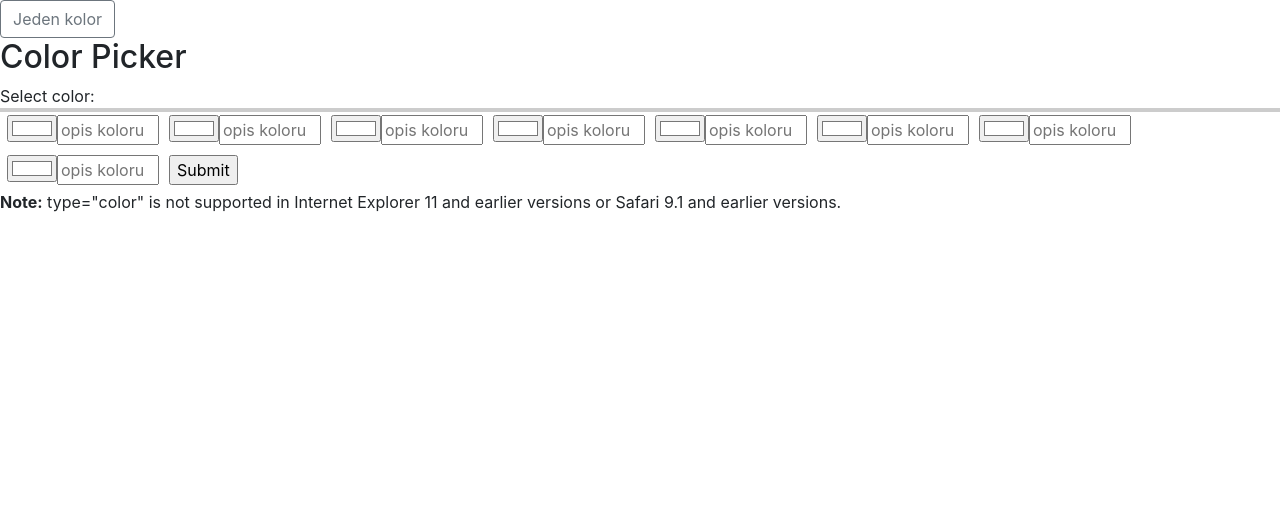
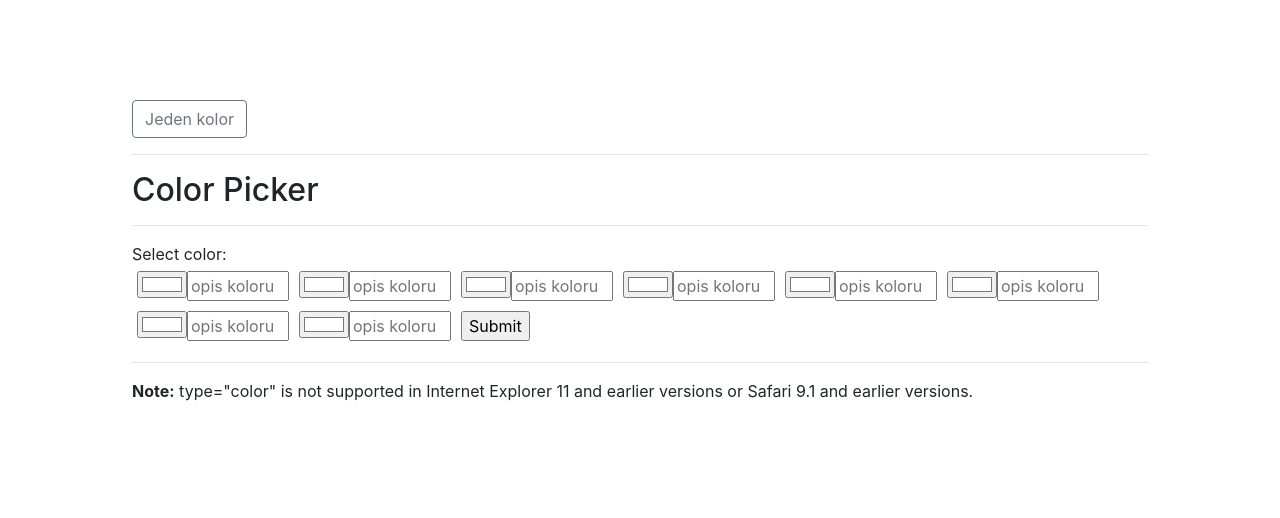
Before and after one commit to LeszekWrobel/color_input, a PHP site: page /multi_color.php in a window 1280 px wide. Shown: the top 518 px of the page. Run offline with PHP 8.4, Linux system fonts and the light colour scheme.

Commit message:
update 10

```diff
--- /dev/null
+++ b/custom.css
@@ -0,0 +1,11 @@
+html {
+  margin: 0 auto;
+  padding: 0;
+}
+
+body {
+  width: 95%;
+  margin: 0px auto;
+  padding: 100px;
+  /* border: 2px solid #ccc; */
+}
--- /dev/null
+++ b/fotter.php
@@ -0,0 +1,5 @@
+<!-- Optional JavaScript -->
+<!-- jQuery first, then Popper.js, then Bootstrap JS -->
+<script src="https://code.jquery.com/jquery-3.3.1.slim.min.js" integrity="sha384-q8i/X+965DzO0rT7abK41JStQIAqVgRVzpbzo5smXKp4YfRvH+8abtTE1Pi6jizo" crossorigin="anonymous"></script>
+<script src="https://cdnjs.cloudflare.com/ajax/libs/popper.js/1.14.3/umd/popper.min.js" integrity="sha384-ZMP7rVo3mIykV+2+9J3UJ46jBk0WLaUAdn689aCwoqbBJiSnjAK/l8WvCWPIPm49" crossorigin="anonymous"></script>
+<script src="https://stackpath.bootstrapcdn.com/bootstrap/4.1.1/js/bootstrap.min.js" integrity="sha384-smHYKdLADwkXOn1EmN1qk/HfnUcbVRZyYmZ4qpPea6sjB/pTJ0euyQp0Mk8ck+5T" crossorigin="anonymous"></script>
--- a/head.php
+++ b/head.php
@@ -1,4 +1,12 @@
-<link rel="stylesheet" href="https://stackpath.bootstrapcdn.com/bootstrap/4.1.1/css/bootstrap.min.css" integrity="sha384-WskhaSGFgHYWDcbwN70/dfYBj47jz9qbsMId/iRN3ewGhXQFZCSftd1LZCfmhktB" crossorigin="anonymous">
-<script src="https://code.jquery.com/jquery-3.3.1.slim.min.js" integrity="sha384-q8i/X+965DzO0rT7abK41JStQIAqVgRVzpbzo5smXKp4YfRvH+8abtTE1Pi6jizo" crossorigin="anonymous"></script>
-<script src="https://cdnjs.cloudflare.com/ajax/libs/popper.js/1.14.3/umd/popper.min.js" integrity="sha384-ZMP7rVo3mIykV+2+9J3UJ46jBk0WLaUAdn689aCwoqbBJiSnjAK/l8WvCWPIPm49" crossorigin="anonymous"></script>
-<script src="https://stackpath.bootstrapcdn.com/bootstrap/4.1.1/js/bootstrap.min.js" integrity="sha384-smHYKdLADwkXOn1EmN1qk/HfnUcbVRZyYmZ4qpPea6sjB/pTJ0euyQp0Mk8ck+5T" crossorigin="anonymous"></script>
+<!doctype html>
+<html lang="en">
+  <head>
+    <!-- Required meta tags -->
+    <meta charset="utf-8">
+    <meta name="viewport" content="width=device-width, initial-scale=1, shrink-to-fit=no">
+    <meta name="author" content="Leszek Wróbel" />
+
+    <!-- Bootstrap CSS -->
+    <link rel="stylesheet" href="https://stackpath.bootstrapcdn.com/bootstrap/4.1.1/css/bootstrap.min.css" integrity="sha384-WskhaSGFgHYWDcbwN70/dfYBj47jz9qbsMId/iRN3ewGhXQFZCSftd1LZCfmhktB" crossorigin="anonymous">
+    <link rel="stylesheet" href="custom.css" >
+    <link rel="stylesheet" href="custom.scss" >
--- a/index.php
+++ b/index.php
@@ -24,5 +24,6 @@ if (isset($_GET['favcolor'])){
 	print '<input type="text" style="background-color:'.$value.'" size="10px">aaaa</input>';
 }
 ?>
+<?php   require_once ('fotter.php') ?>
 </body>
 </html>
--- a/multi_color.php
+++ b/multi_color.php
@@ -5,9 +5,11 @@
 </head>
 <body>
 <a class="btn btn-outline-secondary" href="index.php" role="button">Jeden kolor</a>
+<hr>
 <h2>Color Picker</h2>
+<hr>
 Select color:
-<form  method="post" action="" style="border: 2px solid #ccc;">
+<form  method="post" action="">
   <div class="">
 <?php $i=0;
 for ($i=0; $i<8; $i++){// wyświetlamy 8 pol wyboru koloru w formularzu.
@@ -21,6 +23,7 @@ for ($i=0; $i<8; $i++){// wyświetlamy 8 pol wyboru koloru w formularzu.
 </div>
 </form>
 <div class="" style="clear:both"></div>
+<hr>
 <p><b>Note:</b> type="color" is not supported in Internet Explorer 11 and earlier versions or Safari 9.1 and earlier versions.</p>
 <?php
 if (isset($_POST['favcolor'])){ //wyświetlamy dane z formularza w pętli foreach w formie tekstowej
```
Also changed, not shown: img/scr1.png (added), img/scr2.png (added).
